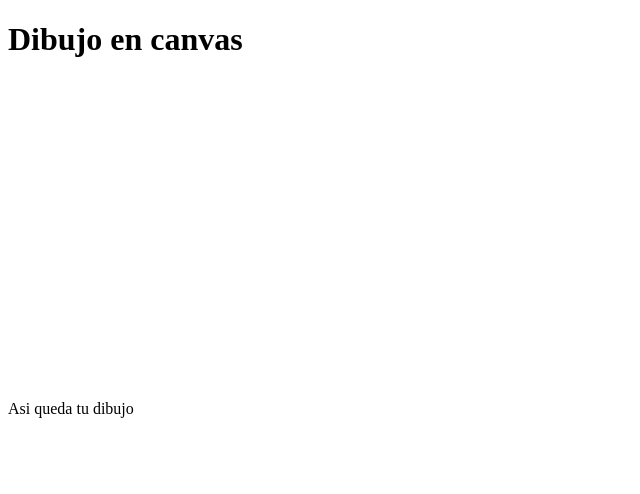
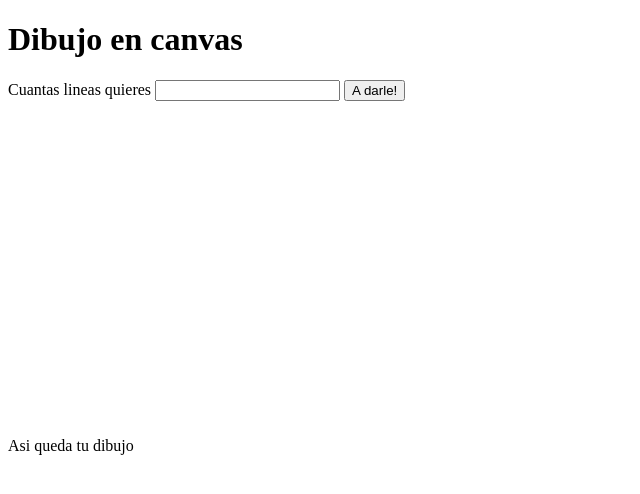
Before and after one commit to Cr0n4/PB, a plain HTML site: page canvas/dibujo.html in a window 1280 px wide. Shown: the whole page, without its empty margins (0-640 px from the left). Drawn offline with Linux system fonts and the light colour scheme.

Commit message:
modificando html

```diff
--- a/canvas/dibujo.html
+++ b/canvas/dibujo.html
@@ -6,6 +6,11 @@
   </head>
   <body>
     <h1>Dibujo en canvas</h1>
+    <p>
+      Cuantas lineas quieres
+      <input type="text" id="texto_lineas"/>
+      <input type="button" value="A darle!" id="botoncito"/>
+    </p>
     <canvas id="dibujito" width="300" height="300"></canvas>
     <p>Asi queda tu dibujo</p>
     <script src="dibujo.js"></script>
```
